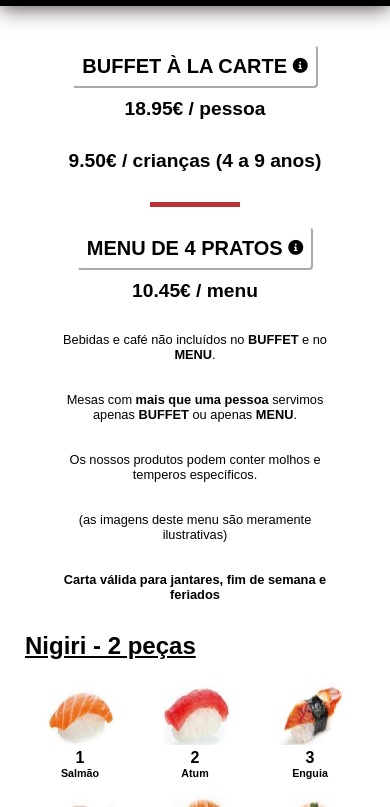
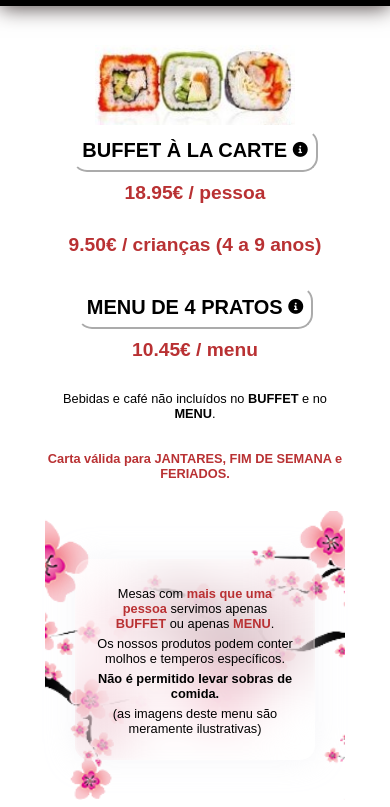
Before and after one commit to nigirione/carta, a plain HTML site: page index.html in a window 390 px wide. Shown: the part 78-885 px from the top of the page. Drawn offline with Linux system fonts and the light colour scheme.

Commit message:
modificated the design for initial information

```diff
--- a/index.html
+++ b/index.html
@@ -14,13 +14,14 @@
   <header class="sticky-header">
     <div class="header">
       <div class="logo">
-        <img src="resources/img/logo.jpg" alt="NIGIRI-ONE RESTAURANTE JAPONÊS" class="alt-text">
+        <img src="resources/img/logo_good.png" alt="NIGIRI-ONE RESTAURANTE JAPONÊS" class="alt-text">
       </div>
     </div>
   </header>
 
 
   <div class="content">
+    <img src="resources/img/3_sushi.jpg" class="img_3_sushi">
     <div class="popup" id="popup_buffet">
       <div class="overlay"></div>
       <div class="content_popup">
@@ -30,7 +31,7 @@
         <p><strong>18.95€ / adulto </strong></p>
         <p><strong> 9.50€ / criança (4 a 9 anos) </strong></p>
         <p>*Bebidas e Cafés não incluídos.</p>
-        <p><strong>Bom Apetite!</strong></p>
+        <p><strong style="color: rgb(185, 49, 51);">Bom Apetite!</strong></p>
         <p>(Estime a comida. Obrigado!)</p>
       </div>
     </div>
@@ -42,8 +43,6 @@
       <p> <strong>9.50€ / crianças (4 a 9 anos) </strong></p>
     </div>
 
-    <div class="red-line"></div>
-
     <div class="popup" id="popup_menu">
       <div class="overlay"></div>
       <div class="content_popup">
@@ -53,7 +52,7 @@
         <p> (4 números da Carta)</p>
         <p><strong>10.45€ / menu </strong></p>
         <p>*Bebidas e Cafés não incluídos.</p>
-        <p><strong>Bom Apetite!</strong></p>
+        <p><strong style="color: rgb(185, 49, 51);">Bom Apetite!</strong></p>
         <p>(Estime a comida. Obrigado!)</p>
       </div>
     </div>
@@ -65,15 +64,18 @@
     </div>
 
     <p>Bebidas e café não incluídos no <strong>BUFFET</strong> e no <strong>MENU</strong>.</p>
+    <p class="strong_red_for_info">Carta válida para JANTARES, FIM DE SEMANA e FERIADOS.</p>
 
-    <div class="information">
-      <p>Mesas com <strong>mais que uma pessoa</strong> servimos apenas <strong>BUFFET</strong> ou apenas <strong>MENU</strong>.</p>
-      <p>Os nossos produtos podem conter molhos e temperos específicos.</p>
-      <p>(as imagens deste menu são meramente ilustrativas)</p>
-      <p> <strong>Carta válida para jantares, fim de semana e feriados</strong></p>
+    <div class="information_pic">
+      <div class="information">
+        <p>Mesas com <strong>mais que uma pessoa</strong> servimos apenas <strong>BUFFET</strong> ou apenas <strong>MENU</strong>.</p>
+        <p>Os nossos produtos podem conter molhos e temperos específicos.</p>
+        <p class="strong_for_info">Não é permitido levar sobras de comida.</p>
+        <p>(as imagens deste menu são meramente ilustrativas)</p>
+      </div>
     </div>
+
   </div>
-
 
   <div class="body">
 
--- a/resources/css/style.css
+++ b/resources/css/style.css
@@ -71,6 +71,10 @@ body {
   font-size: 1.5em;
 }
 
+.content_price p strong{
+  color: rgb(185, 49, 51);
+}
+
 #menu4plates{
   font-size: 30px;
   margin-top: 10px;
@@ -108,8 +112,43 @@ body {
   margin: 20px auto;
 }
 
-.information {
-  margin-bottom: 20px;
+.strong_red_for_info{
+  color: rgb(185, 49, 51);
+  font-weight: bold;
+}
+
+.information_pic {
+  display: flex;
+  align-items: center;
+  justify-content: center;
+  height: min-content;
+  padding-top: 0px;
+  padding-left: 30px;
+  padding-right: 30px;
+  padding-bottom: 40px;
+  margin-left: 150px;
+  margin-right: 150px;
+  background-image: url('../img/flores_de_cereja.png'); /* Path to your image */
+  background-size: cover; /* Ensures the image covers the entire element */
+  background-repeat: no-repeat; /* Prevents the image from repeating */
+  background-position: center; /* Centers the image */
+}
+
+.information{
+  margin-top: 3em;
+  padding: 20px;
+  text-align:center;
+  width: 580px;
+  height: min-content;
+  backdrop-filter: blur(30px);
+  box-shadow: 0px 0px 30px rgba(227,228,237, 0.37);
+  border: 2px solid rgba(255, 255,255, 0.18);
+  border-radius: 15px;
+}
+
+.information .strong_for_info{
+  color:black;
+  font-weight: bold;
 }
 
 .information p {
@@ -117,6 +156,9 @@ body {
   font-size: 0.7em;
 }
 
+.information  strong {
+  color: rgb(185, 49, 51);
+}
 body {
   padding: 25px;
 }
@@ -125,8 +167,10 @@ body {
   font-size: 1.8em;
   font-weight: bold;
   text-decoration: underline;
+  text-decoration-color: black;
   margin-bottom: 20px;
   margin-top: 30px;
+  color: rgb(166, 39, 41);
 }
 
 .hidden {
@@ -138,13 +182,17 @@ body {
   font-size: 1.1em;
   color: white;
   border-color:#f9f8f8;
-  border-radius: 4px;
+  border-radius: 15px;
 }
 
 .filterButton:hover {
   background-color: slategrey;
 }
 
+.img_3_sushi{
+  width: 265px;
+  height: auto;
+}
 
 /* --------------popup-----------------*/
 
@@ -154,7 +202,7 @@ body {
   font-size: 1.1em;
   color: black;
   border-color: white;
-  border-radius: 4px;
+  border-radius: 15px;
   font-size: 35px;
   font-weight: bold;
   padding: 8px;
@@ -182,6 +230,7 @@ body {
   z-index: 2;
   text-align: center;
   padding:20px;
+  border-radius: 15px;
   box-sizing: border-box;
   border: 2px solid rgb(185, 49, 51);
 }
@@ -373,6 +422,38 @@ body {
 
 @media screen and (max-width: 768px) {
 
+  .img_3_sushi{
+    width: 200px;
+    height: auto;
+  }
+
+  .information_pic {
+    display: flex;
+    align-items: center;
+    justify-content: center;
+    height: min-content;
+    padding-top: 0px;
+    padding-left: 30px;
+    padding-right: 30px;
+    padding-bottom: 40px;
+    margin: 0px 0px;
+    background-image: url('../img/flores_de_cereja.png'); /* Path to your image */
+    background-size: cover; /* Ensures the image covers the entire element */
+    background-repeat: no-repeat; /* Prevents the image from repeating */
+    background-position: center; /* Centers the image */
+  }
+
+  .information{
+    margin-top: 3em;
+    padding: 20px;
+    text-align:center;
+    width: 580px;
+    height: min-content;
+    backdrop-filter: blur(30px);
+    box-shadow: 0px 0px 30px rgba(227,228,237, 0.37);
+    border: 2px solid rgba(255, 255,255, 0.18);
+    border-radius: 15px;
+  }
 
   .content_price {
     margin-top: 0.25em;
@@ -434,6 +515,11 @@ body {
     font-size: 0.8em;
   }
 
+  .content .information_pic p{
+    margin-bottom: 2px;
+    font-size: 0.8em;
+  }
+
   #menu4plates{
     font-size: 20px;
     margin-top: 10px;
@@ -481,7 +567,7 @@ body {
     font-size: 1.1em;
     color: black;
     border-color: white;
-    border-radius: 4px;
+    border-radius: 15px;
     font-size: 20px;
     font-weight: bold;
   }
@@ -496,6 +582,7 @@ body {
     height: 370px;
     z-index: 2;
     text-align: center;
+    border-radius: 15px;
     padding:20px;
     box-sizing: border-box;
   }
```
Also changed, not shown: resources/img/3_sushi.jpg (added), resources/img/flores_de_cereja.png (added), resources/img/logo_good.png (added).
